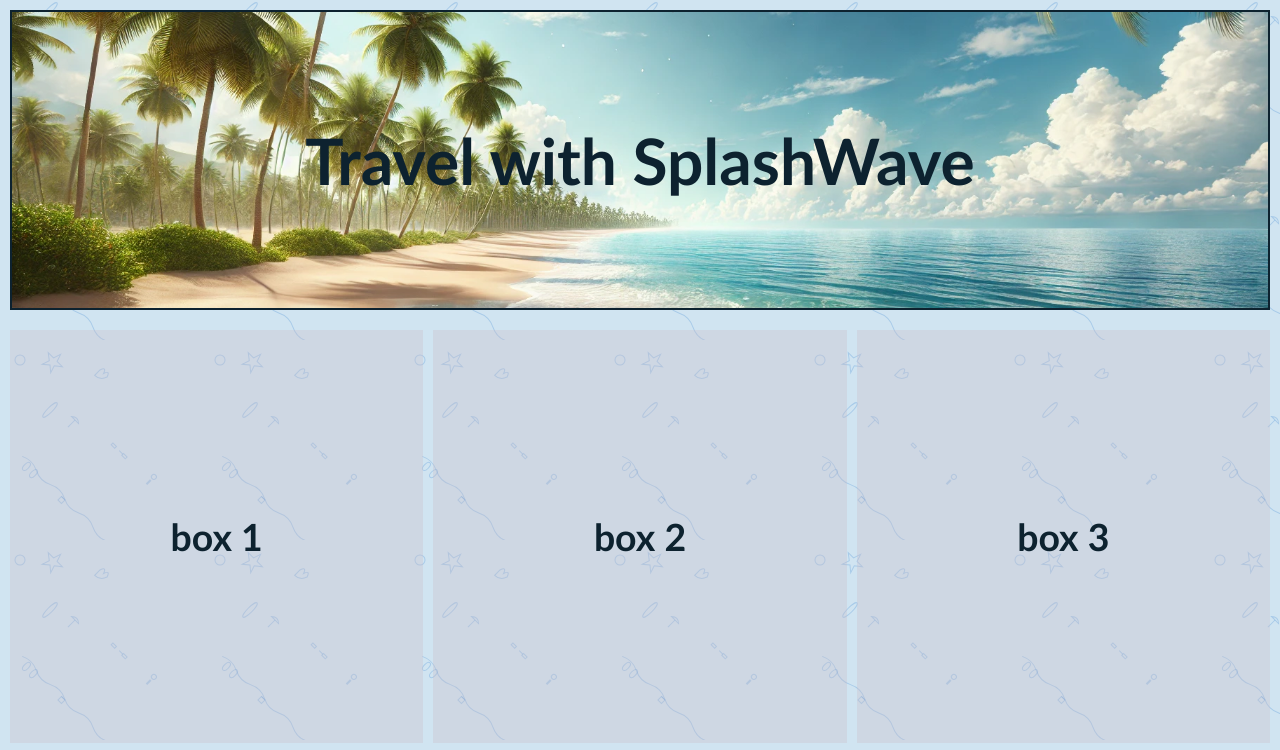
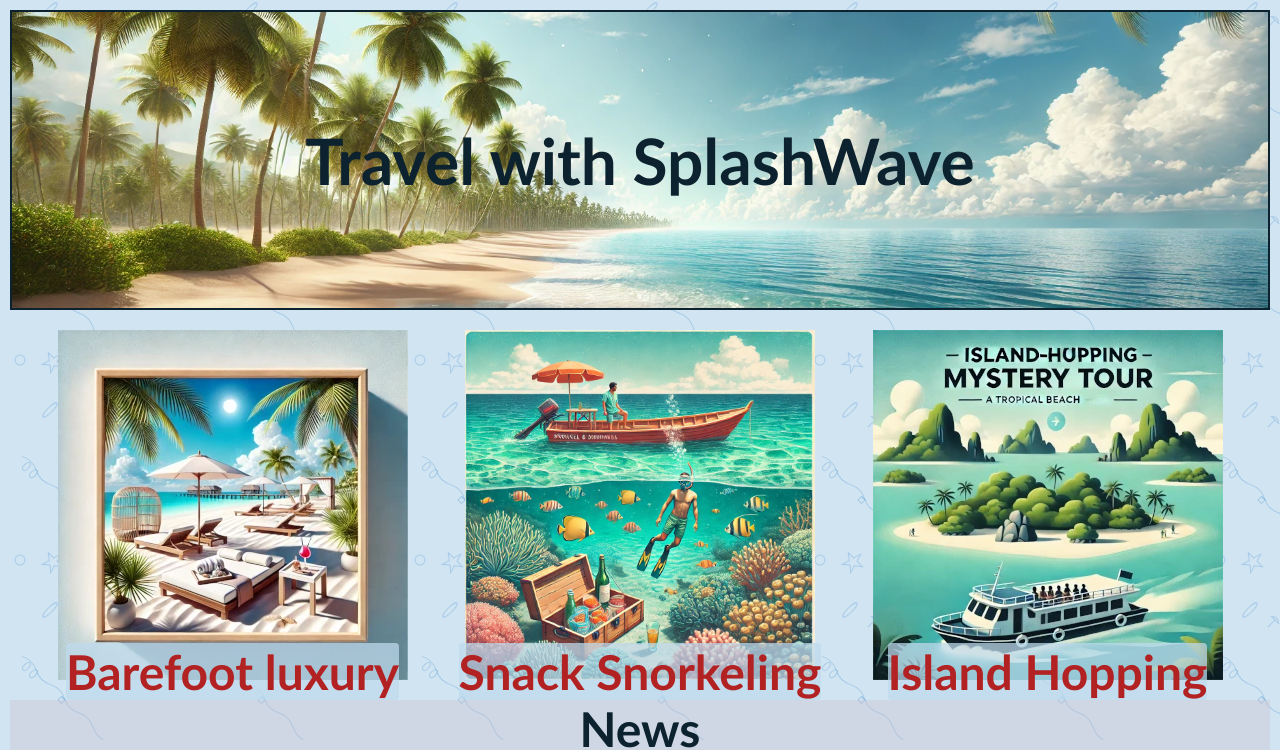
Before and after one commit to while-maybe/week_02_challenge, a plain HTML site: page index.html in a window 1280 px wide. Shown: the part 60-810 px from the top of the page. Drawn offline with Linux system fonts and the light colour scheme.

Commit message:
style: add img to services
added imgs to each of the services on home and services pages
changed h3 titles on index
color and bg color change on each picture description

```diff
--- a/assets/css/style.css
+++ b/assets/css/style.css
@@ -171,6 +171,7 @@ main {
   gap: var(--def-hor-margin);
 
   justify-content: space-evenly;
+  position: relative;
 }
 
 .box1,
@@ -185,15 +186,28 @@ main {
 
   background-color: var(--secondary-color);
 
-  max-height: 600px;
-  min-height: 400px;
+  /* max-height: 600px;
+  min-height: 400px; */
+
+  min-width: 200px;
+  max-width: 350px;
 
   aspect-ratio: 1/1;
 }
 
-h2 {
+#boxes h3 {
   margin: var(--def-vert-margin);
   text-align: center;
+
+  position: absolute;
+  bottom: -40px;
+
+  text-align: center;
+  font-size: 3rem;
+  color: firebrick;
+
+  background-color: var(--primary-color);
+  border-radius: var(--def-radius);
 }
 
 #news {
--- a/index.html
+++ b/index.html
@@ -24,19 +24,22 @@
 
     <main>
       <section id="banner">
+        <h1>Travel with SplashWave</h1>
         <img src="./assets/img/ai-generated-beach.webp" alt="a beautiful tropical island">
-        <h1>Travel with SplashWave</h1>
       </section>
 
       <section id="boxes">
         <div class="box1">
-          <h3>box 1</h3>
+          <h3>Barefoot luxury</h3>
+          <img src="./assets/img/barefoot-luxury.webp" alt="white sandy beach with sunbeds">
         </div>
         <div class="box2">
-          <h3>box 2</h3>
+          <h3>Snack Snorkeling</h3>
+          <img src="./assets/img/snorkel-snack.webp" alt="beach goer swimming, a boat on the surface and a treasure in coral reef">
         </div>
         <div class="box3">
-          <h3>box 3</h3>
+          <h3>Island Hopping</h3>
+          <img src="./assets/img/island-hopping.webp" alt="illustration of aerial view of short group of islands">
         </div>
       </section>
 
```
Also changed, not shown: services.html (+8 -8 lines), assets/img/backup.webp (added), assets/img/barefoot-luxury.webp (added), assets/img/island-hopping.webp (added), assets/img/snorkel-snack.webp (added).
